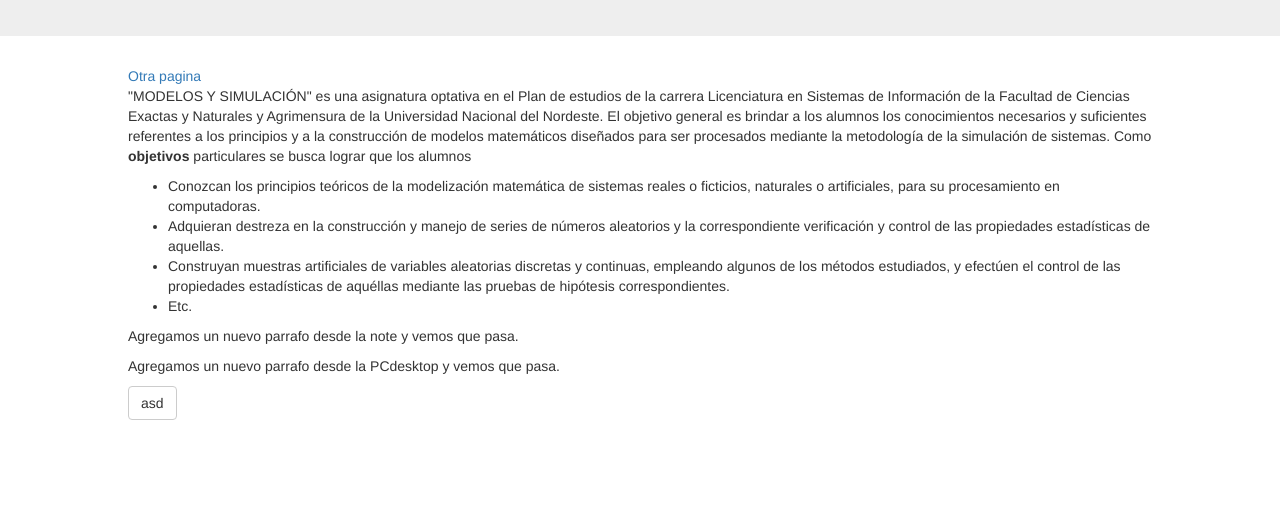
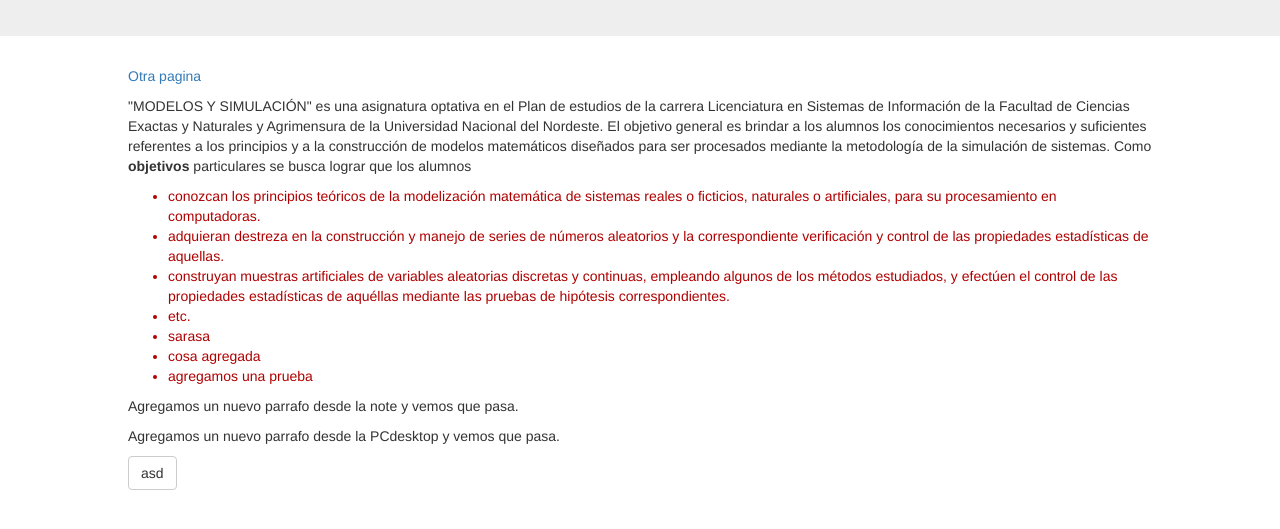
Before and after one commit to NichollsNico/Repositorio, a plain HTML site: page index.html in a window 1280 px wide. Shown: the part 159-688 px from the top of the page. Drawn offline with Linux system fonts and the light colour scheme.

Commit message:
Modificaciones varias

```diff
--- a/hoja.css
+++ b/hoja.css
@@ -5,3 +5,7 @@
 .mayusculas{
 	text-transform: uppercase;
 }
+li{
+	text-transform: lowercase;
+	color: #AF0000;
+}
--- a/index.html
+++ b/index.html
@@ -10,20 +10,20 @@
 <div class="jumbotron">
   <h1 align="center">Modelo y Simulacion</h1>
 </div>
-
 <div class="cointeiner espace">
-<a href="asd.html">Otra pagina</a>
+	<p><a href="asd.html">Otra pagina</a></p>
 	<p><span class="mayusculas">"Modelos y Simulación"</span> es una asignatura optativa en el Plan de estudios de la carrera Licenciatura en Sistemas de Información de la Facultad de Ciencias Exactas y Naturales y Agrimensura de la Universidad Nacional del Nordeste. El objetivo general es brindar a los alumnos los conocimientos necesarios y suficientes referentes a los principios y a la construcción de modelos matemáticos diseñados para ser procesados mediante la metodología de la simulación de sistemas. Como <b>objetivos</b> particulares se busca lograr que los alumnos</p>
 	<ul>
 		<li>Conozcan los principios teóricos de la modelización matemática de sistemas reales o ficticios, naturales o artificiales, para su procesamiento en computadoras. </li>
 		<li>Adquieran destreza en la construcción y manejo de series de números aleatorios y la correspondiente verificación y control de las propiedades estadísticas de aquellas. </li>
 		<li>Construyan muestras artificiales de variables aleatorias discretas y continuas, empleando algunos de los métodos estudiados, y efectúen el control de las propiedades estadísticas de aquéllas mediante las pruebas de hipótesis correspondientes. </li>
 		<li>Etc.</li>
-
+		<li>sarasa</li>
+		<li>cosa agregada</li>
+		<li>Agregamos una prueba</li>
 	</ul>
 	<p>Agregamos un nuevo parrafo desde la note y vemos que pasa.</p>
 	<p>Agregamos un nuevo parrafo desde la PCdesktop y vemos que pasa.</p>
-
 	<button class="btn btn-default">asd</button>
 </div>
 </body>
```
